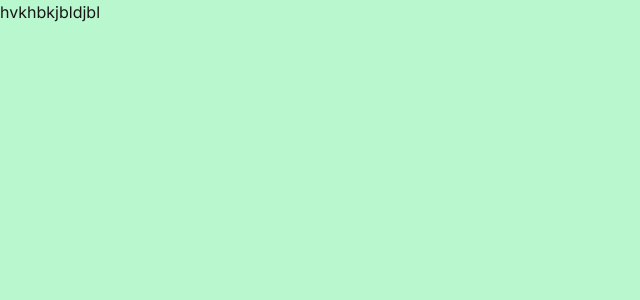
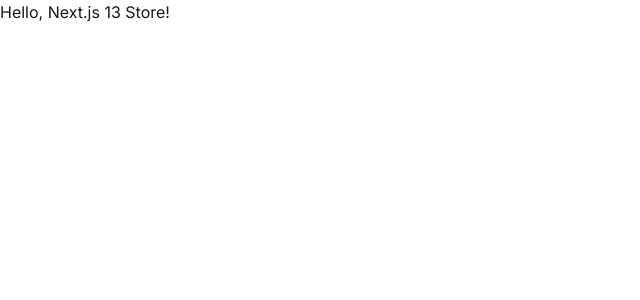
Before and after one commit to Andre-tech671/Ecommerce-webapp-nextjs13, a Next.js app: page / in a window 1280 px wide. Shown: the top 300 px of the page, without its empty margins (0-640 px from the left). Built offline with nearby package versions, Linux system fonts and the light colour scheme.

Commit message:
Add white background to body

```diff
--- a/src/app/layout.js
+++ b/src/app/layout.js
@@ -22,7 +22,7 @@
 export default function RootLayout({ children }) {
   return (
     <html lang="en">
-      <body className={'min-h-screen flex flex-col ' + inter.className} suppressHydrationWarning={true}>
+      <body className={'min-h-screen flex flex-col bg-white ' + inter.className} suppressHydrationWarning={true}>
         {children}
       </body>
     </html>
--- a/src/app/page.js
+++ b/src/app/page.js
@@ -3,8 +3,8 @@
 export default function Home() {
   return (
 
-      <main className="bg-green-200 min-h-screen">
-        hvkhbkjbldjbl
+      <main className="">
+        <h1>Hello, Next.js 13 Store!</h1>
       </main>
   );
 }
```
